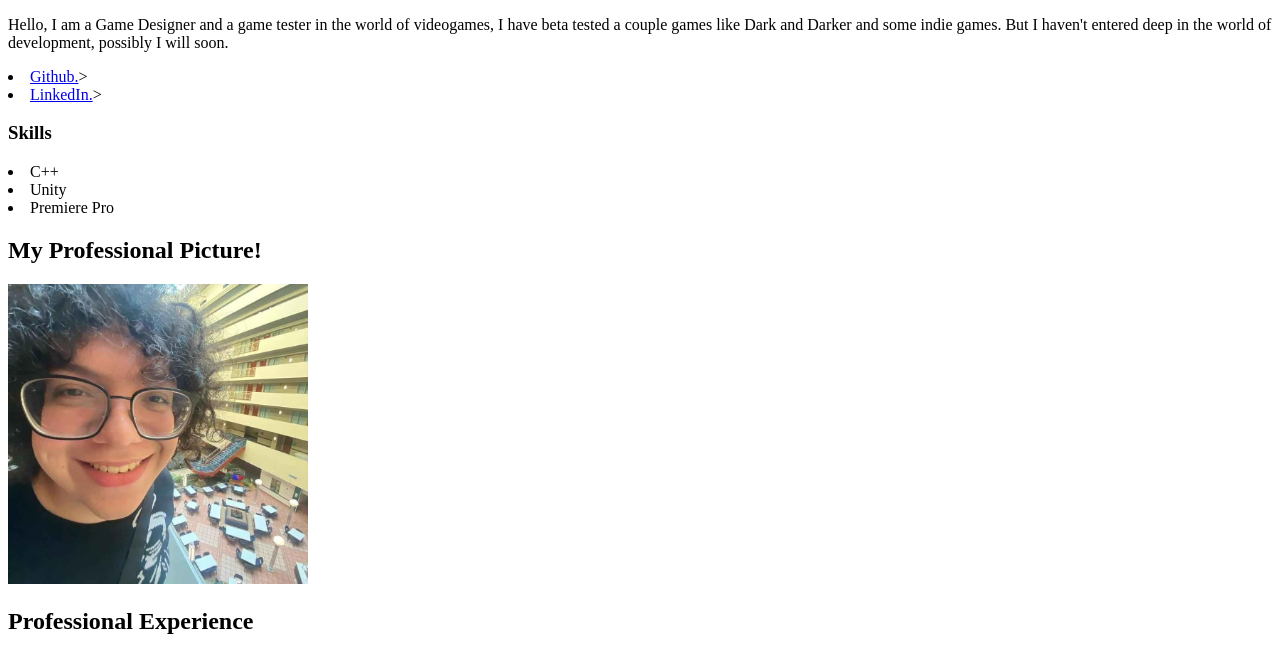
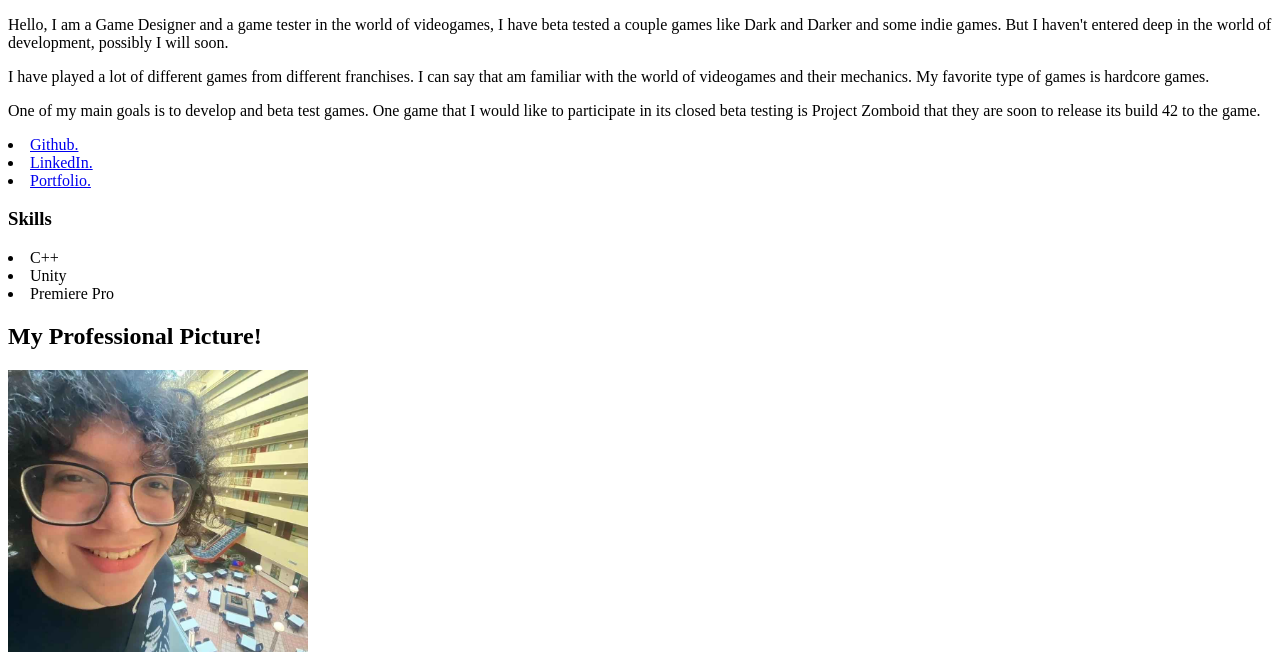
Before and after one commit to Korvaxus/superPortfolio, a plain HTML site: page index.html in a window 1280 px wide. Shown: the part 152-804 px from the top of the page. Drawn offline with Linux system fonts and the light colour scheme.

Commit message:
first commit

```diff
--- a/index.html
+++ b/index.html
@@ -15,10 +15,12 @@
     <div>
         <h3>About Me</h3>
         <p>Hello, I am a Game Designer and a game tester in the world of videogames, I have beta tested a couple games like Dark and Darker and some indie games. But I haven't entered deep in the world of development, possibly I will soon. </p>
-
+        <p>I have played a lot of different games from different franchises. I can say that am familiar with the world of videogames and their mechanics. My favorite type of games is hardcore games.</p>
+        <p>One of my main goals is to develop and beta test games. One game that I would like to participate in its closed beta testing is Project Zomboid that they are soon to release its build 42 to the game.</p>
     </div>
-    <li><a href= "https://github.com/Korvaxus" target="blank">Github.</a>></a></li>
-    <li><a href= "https://www.linkedin.com/in/carlos-pena-473753329/" target="blank">LinkedIn.</a>></a></li>
+    <li><a href= "https://github.com/Korvaxus" target="blank">Github.</a></li>
+    <li><a href= "https://www.linkedin.com/in/carlos-pena-473753329/" target="blank">LinkedIn.</a></li>
+    <li><a href= "https://www.youtube.com/" target="blank">Portfolio. </a></li>
 
     <div>
     <h3>Skills</h3>
```
